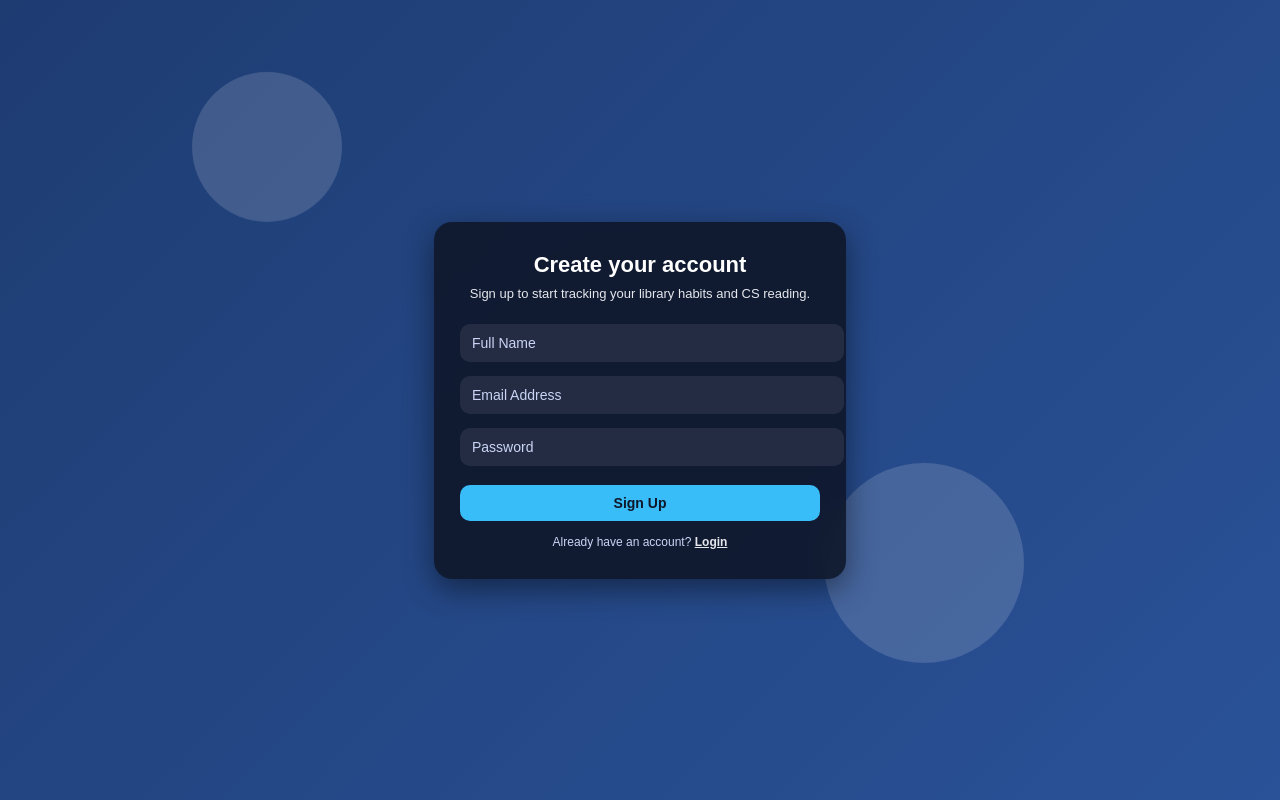
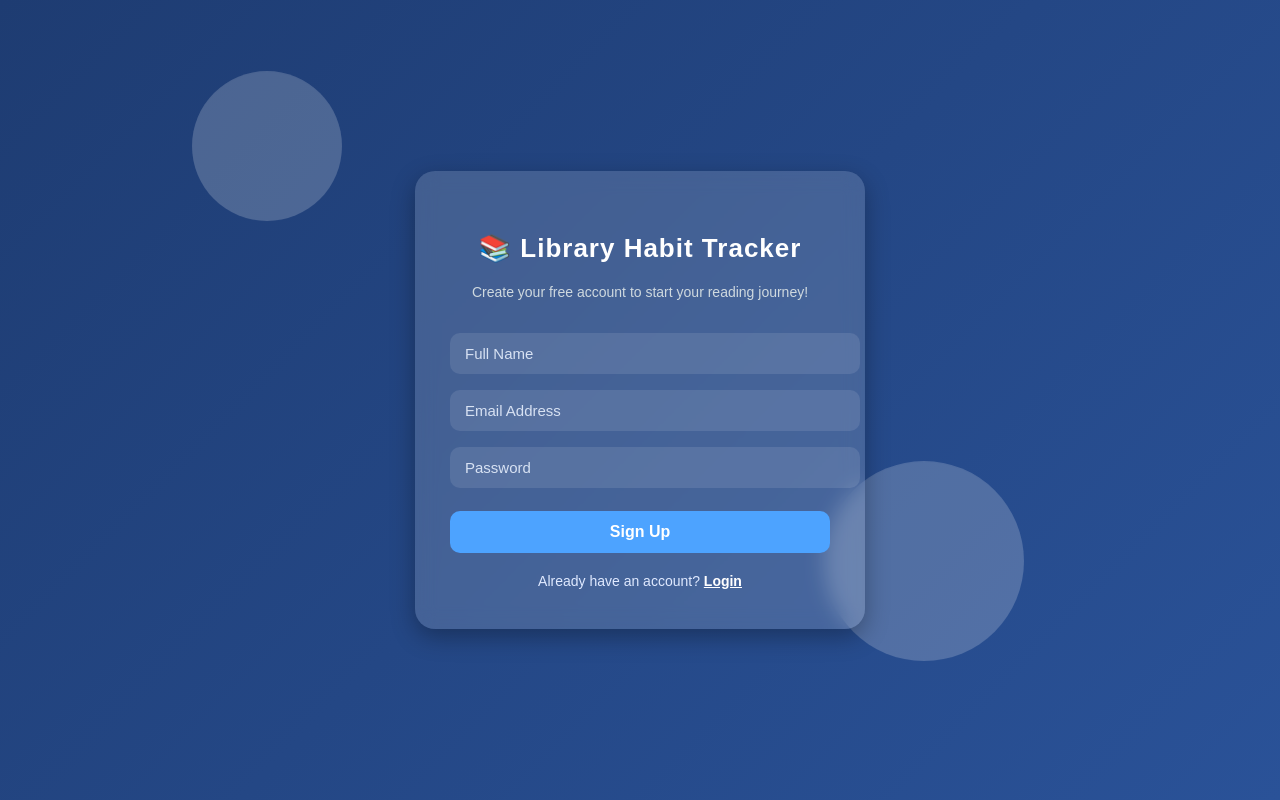
Before and after one commit to prachisingh8329-netizen/library-habit-tracker, a Python web app: template templates/signup.html in a window 1280 px wide. Run offline with Jinja, Linux system fonts and the light colour scheme; the template is opened without the code that fills it, so the values that code supplies are empty.

Commit message:
Update signup.html

```diff
--- a/templates/signup.html
+++ b/templates/signup.html
@@ -1,115 +1,72 @@
-<!doctype html>
+<!DOCTYPE html>
 <html lang="en">
 <head>
   <meta charset="utf-8">
   <title>Sign Up | Library Habit Tracker</title>
   <meta name="viewport" content="width=device-width, initial-scale=1">
   <style>
-    body{
-      margin:0;
-      font-family:'Poppins',sans-serif;
-      background:linear-gradient(135deg,#1e3c72,#2a5298);
-      height:100vh;
-      display:flex;
-      align-items:center;
-      justify-content:center;
-      overflow:hidden;
-      color:#fff;
+    body {
+      margin: 0;
+      font-family: 'Poppins', sans-serif;
+      background: linear-gradient(135deg, #1e3c72, #2a5298);
+      height: 100vh;
+      display: flex;
+      align-items: center;
+      justify-content: center;
+      overflow: hidden;
     }
-    .circle{
-      position:absolute;
-      border-radius:50%;
-      background:rgba(255,255,255,0.15);
-      animation:float 10s infinite;
+    .circle { position: absolute; border-radius: 50%; background: rgba(255,255,255,0.2); animation: float 10s infinite; }
+    .circle:nth-child(1){ width:150px;height:150px; top:10%; left:15%; animation-delay:0s; }
+    .circle:nth-child(2){ width:200px;height:200px; bottom:15%; right:20%; animation-delay:3s; }
+    @keyframes float { 0%,100%{transform:translateY(0px);} 50%{transform:translateY(-20px);} }
+    .signup-container{
+      position: relative;
+      width: 380px;
+      padding: 40px 35px;
+      background: rgba(255,255,255,0.15);
+      border-radius: 20px;
+      box-shadow: 0 8px 25px rgba(0,0,0,0.3);
+      backdrop-filter: blur(10px);
+      color: #fff;
+      text-align: center;
     }
-    .circle:nth-child(1){width:150px;height:150px;top:10%;left:15%;animation-delay:0s;}
-    .circle:nth-child(2){width:200px;height:200px;bottom:15%;right:20%;animation-delay:3s;}
-    @keyframes float{
-      0%,100%{transform:translateY(0);}
-      50%{transform:translateY(-18px);}
+    .signup-container h2 { margin-bottom:20px; font-size:26px; letter-spacing:1px; font-weight:600; }
+    .signup-container p { font-size:14px; color:#cfd9df; margin-bottom:25px; }
+    .signup-container input{
+      width:100%; padding:12px 15px; margin:8px 0;
+      border:none; border-radius:10px;
+      background: rgba(255,255,255,0.1); color:#fff; font-size:15px;
     }
-    .box{
-      position:relative;
-      width:360px;
-      max-width:92%;
-      padding:30px 26px;
-      background:rgba(15,23,42,0.9);
-      border-radius:18px;
-      box-shadow:0 10px 30px rgba(0,0,0,0.45);
-      backdrop-filter:blur(12px);
-      text-align:center;
+    .signup-container input::placeholder { color:#d8e2f3; }
+    .signup-container button {
+      margin-top:15px; width:100%;
+      background:#4da3ff; color:white;
+      border:none; padding:12px; font-size:16px;
+      border-radius:10px; cursor:pointer; font-weight:600;
     }
-    h2{margin:0 0 8px;font-size:22px;}
-    p{margin:0 0 16px;font-size:13px;color:#e5e7eb;}
-    input{
-      width:100%;
-      padding:11px 12px;
-      margin:7px 0;
-      border-radius:10px;
-      border:none;
-      outline:none;
-      background:rgba(255,255,255,0.08);
-      color:#f9fafb;
-      font-size:14px;
-    }
-    input::placeholder{color:#cbd5f5;}
-    button{
-      width:100%;
-      margin-top:12px;
-      padding:10px 0;
-      border-radius:10px;
-      border:none;
-      background:#38bdf8;
-      color:#0f172a;
-      font-weight:600;
-      font-size:14px;
-      cursor:pointer;
-    }
-    .meta{font-size:12px;margin-top:14px;color:#cbd5f5;}
-    a{color:#e5e7eb;text-decoration:underline;font-weight:600;}
-    #signupMessage{font-size:12px;margin-top:8px;}
+    .signup-container .login-link { margin-top:20px; font-size:14px; color:#e0eaff; }
+    .signup-container .login-link a { color:#fff; text-decoration:underline; font-weight:bold; }
+    @media (max-width:450px) { .signup-container { width:90%; padding:30px 20px; } }
   </style>
 </head>
 <body>
   <div class="circle"></div>
   <div class="circle"></div>
 
-  <div class="box">
-    <h2>Create your account</h2>
-    <p>Sign up to start tracking your library habits and CS reading.</p>
+  <div class="signup-container">
+    <h2>📚 Library Habit Tracker</h2>
+    <p>Create your free account to start your reading journey!</p>
 
+    <!-- IMPORTANT: onsubmit calls signupUser(event) -->
     <form onsubmit="signupUser(event)">
-      <!-- NAME: only letters, max 15 chars -->
-      <input
-        id="su_name"
-        type="text"
-        placeholder="Full Name"
-        required
-        maxlength="15"
-        pattern="[A-Za-z]{1,15}"
-        title="Name must contain only letters (A–Z) and max 15 characters."
-      >
-
-      <!-- EMAIL: must end with .com -->
-      <input
-        id="su_email"
-        type="email"
-        placeholder="Email Address"
-        required
-        pattern="^[^@\s]+@[^@\s]+\.com$"
-        title="Enter a valid email that ends with .com"
-      >
-
-      <input id="su_password" type="password" placeholder="Password" required>
-
+      <input id="name" type="text" placeholder="Full Name" required>
+      <input id="email" type="email" placeholder="Email Address" required>
+      <input id="password" type="password" placeholder="Password" required>
       <button type="submit">Sign Up</button>
     </form>
 
-    <div id="signupMessage"></div>
-
-    <div class="meta">
-      Already have an account?
-      <a href="/login">Login</a>
+    <div class="login-link">
+      Already have an account? <a href="/login">Login</a>
     </div>
   </div>
 
```
